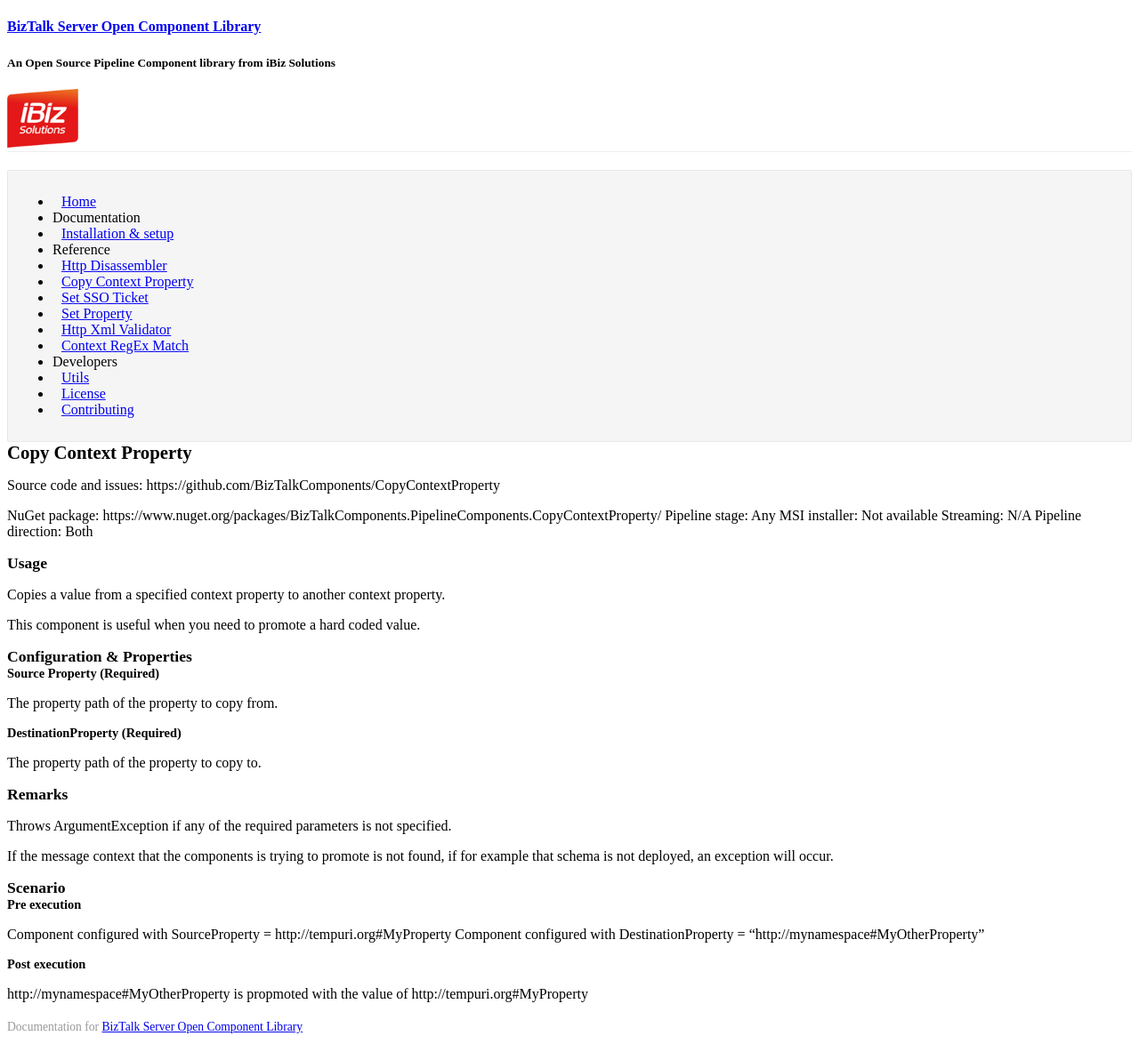
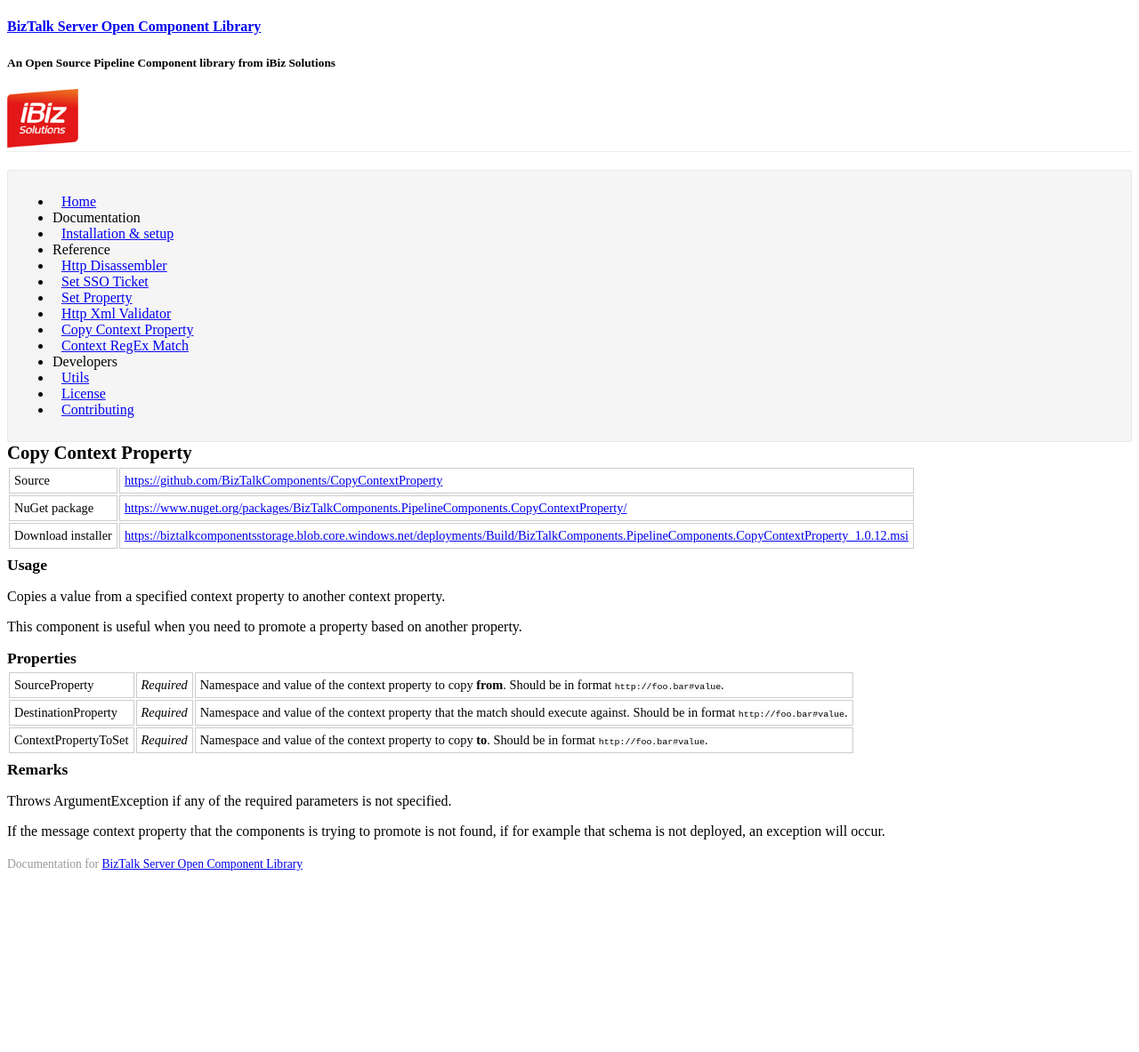
Before and after one commit to BizTalkComponents/BizTalkComponents.github.io, a Jekyll site: the page built from _posts/2014-11-14-copy-context-property.md, in a window 1280 px wide. Shown: the whole page at 89% size. Built offline with Jekyll 4.4.1, drawn with Linux system fonts in a browser that asks for light colours; Markdown is read by kramdown in place of the engine named in the settings; a style sheet for code colours, icons or effects is not loaded; after the commit the page ends 1000 px from its top, so only the background shows below that.

Commit message:
Fixed documentation formatting

```diff
--- a/_posts/2014-11-14-copy-context-property.md
+++ b/_posts/2014-11-14-copy-context-property.md
@@ -1,40 +1,41 @@
 ---
 layout: page
 title: "Copy Context Property"
+source: "https://github.com/BizTalkComponents/CopyContextProperty"
+nuget: "https://www.nuget.org/packages/BizTalkComponents.PipelineComponents.CopyContextProperty/"
+installer: "https://biztalkcomponentsstorage.blob.core.windows.net/deployments/Build/BizTalkComponents.PipelineComponents.CopyContextProperty_1.0.12.msi"
 category: ref
-date: 2014-12-21 12:00:00
+date: 2014-11-14 12:00:00
 ---
-
-Source code and issues: https://github.com/BizTalkComponents/CopyContextProperty
-
-NuGet package: https://www.nuget.org/packages/BizTalkComponents.PipelineComponents.CopyContextProperty/
-Pipeline stage: Any
-MSI installer: Not available
-Streaming: N/A
-Pipeline direction: Both
 
 ## Usage ##
 Copies a value from a specified context property to another context property.
 
-This component is useful when you need to promote a hard coded value.
+This component is useful when you need to promote a property based on another property.
 
-## Configuration & Properties ##
-### Source Property (Required) ###
-The property path of the property to copy from.
-
-### DestinationProperty (Required) ###
-The property path of the property to copy to.
+## Properties ##
+<table class="properties">
+    <tr>
+        <td>SourceProperty</td>
+        <td>Required</td>
+        <td>Namespace and value of the context property to copy <b>from</b>.
+Should be in format <code>http://foo.bar#value</code>.</td>
+    </tr>
+    <tr>
+        <td>DestinationProperty</td>
+        <td>Required</td>
+        <td>Namespace and value of the context property that the match should execute against.
+Should be in format <code>http://foo.bar#value</code>. </td>
+    </tr>
+    <tr>
+        <td>ContextPropertyToSet</td>
+        <td>Required</td>
+        <td>Namespace and value of the context property to copy <b>to</b>.
+Should be in format <code>http://foo.bar#value</code>.</td>
+    </tr>
+</table>
 
 ## Remarks ##
 Throws ArgumentException if any of the required parameters is not specified.
 
-If the message context that the components is trying to promote is not found, if for example that schema is not deployed, an exception will occur.
-
-## Scenario ##
-
-### Pre execution ###
-Component configured with SourceProperty = http://tempuri.org#MyProperty
-Component configured with DestinationProperty = "http://mynamespace#MyOtherProperty"
-
-### Post execution ###
-http://mynamespace#MyOtherProperty  is propmoted with the value of http://tempuri.org#MyProperty
+If the message context property that the components is trying to promote is not found, if for example that schema is not deployed, an exception will occur.
```
